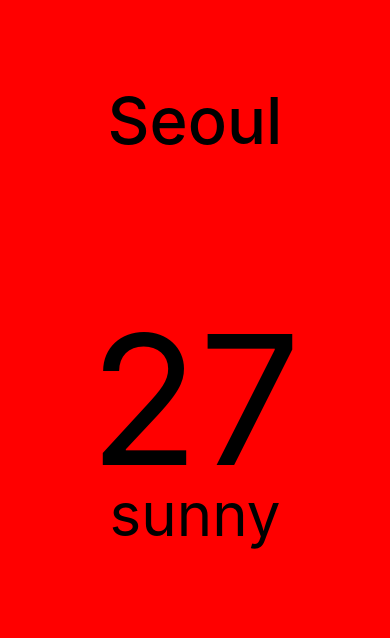
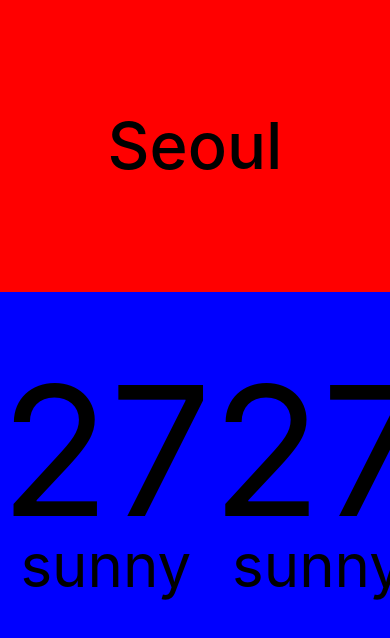
Before and after one commit to kdbswo/Weather, a React Native app: screen / in a window 390 px wide. Shown: the top 638 px of the page. Built offline with nearby package versions, Linux system fonts and the light colour scheme.

Commit message:
Update App.js

```diff
--- a/App.js
+++ b/App.js
@@ -1,6 +1,5 @@
 
-import { View, Text, StyleSheet } from "react-native";
-import { backgroundColor } from "react-native/Libraries/Components/View/ReactNativeStyleAttributes";
+import { View, Text, StyleSheet, ScrollView } from "react-native";
 
 export default function App() {
   return (
@@ -8,12 +7,40 @@
       <View style={styles.city}>
         <Text style={styles.cityName}>Seoul</Text>
       </View>
-      <View style={styles.weather}>
+      <ScrollView horizontal contentContainerStyle={styles.weather}>
         <View style={styles.day}>
           <Text style={styles.temp}>27</Text>
           <Text style={styles.description}>sunny</Text>
         </View>
-      </View>
+        <View style={styles.day}>
+          <Text style={styles.temp}>27</Text>
+          <Text style={styles.description}>sunny</Text>
+        </View>
+        <View style={styles.day}>
+          <Text style={styles.temp}>27</Text>
+          <Text style={styles.description}>sunny</Text>
+        </View>
+        <View style={styles.day}>
+          <Text style={styles.temp}>27</Text>
+          <Text style={styles.description}>sunny</Text>
+        </View>
+        <View style={styles.day}>
+          <Text style={styles.temp}>27</Text>
+          <Text style={styles.description}>sunny</Text>
+        </View>
+        <View style={styles.day}>
+          <Text style={styles.temp}>27</Text>
+          <Text style={styles.description}>sunny</Text>
+        </View>
+        <View style={styles.day}>
+          <Text style={styles.temp}>27</Text>
+          <Text style={styles.description}>sunny</Text>
+        </View>
+        <View style={styles.day}>
+          <Text style={styles.temp}>27</Text>
+          <Text style={styles.description}>sunny</Text>
+        </View>
+      </ScrollView>
     </View>
   );
 }
@@ -29,14 +56,13 @@
     alignItems: "center",
   },
   weather: {
-    flex: 3,
+    backgroundColor: "blue",
   },
   cityName: {
     fontSize: 65,
     fontWeight: "500",
   },
   day: {
-    flex: 1,
     alignItems: "center",
   },
   temp: {
```
